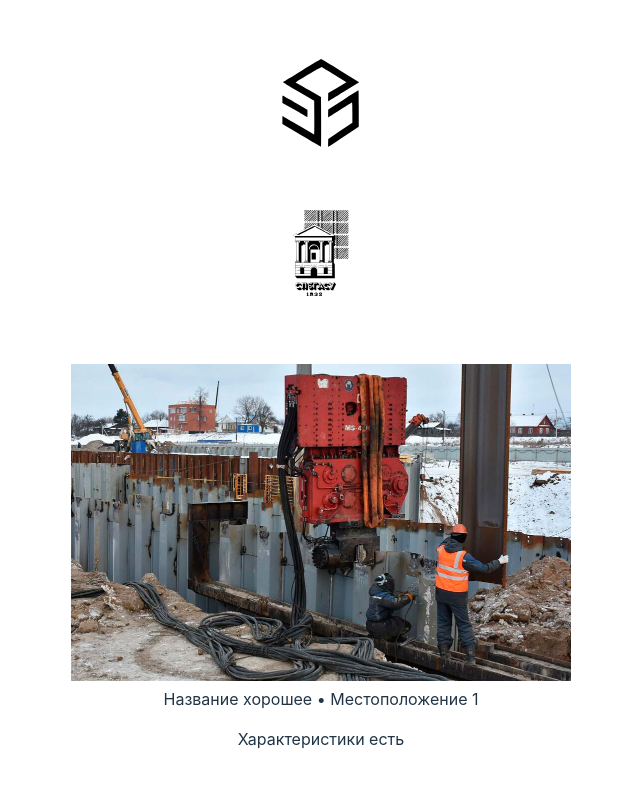
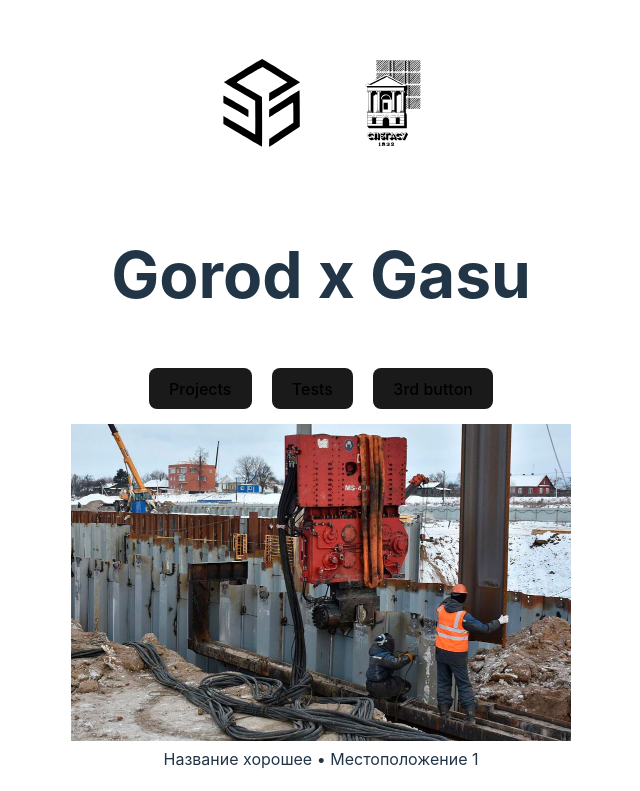
Before and after one commit to myznikovgleb/gorodxgasu, a React (Vite) app: page / in a window 1280 px wide. Shown: the top 791 px of the page, without its empty margins (319-959 px from the left). Built offline with nearby package versions, Linux system fonts and the light colour scheme.

Commit message:
add props buttons

```diff
--- a/src/App.css
+++ b/src/App.css
@@ -19,7 +19,7 @@
 }
 
 .card {
-  padding: 2em;
+  padding: 15px;
 }
 
 /* .read-the-docs {
--- a/src/App.jsx
+++ b/src/App.jsx
@@ -1,11 +1,11 @@
 import React from 'react'
-// import gasuLogo from '/gasu.svg'
-// import gorodLogo from '/gorod.svg'
 import './App.css'
 import Card from './Projects.jsx'
 import datacards from './dataProjects.jsx'
 import Logos from './Logos.jsx'
 import datalogos from './dataLogos.jsx'
+import Buttons from './navButtons.jsx'
+import databuttons from './dataButtons.jsx'
 
 function App() {
   const cards = datacards.map(item => {
@@ -25,42 +25,27 @@ function App() {
       />
     )
   })
+  const buttons = databuttons.map(item => {
+    return (
+      <Buttons
+        style={item.style}
+        buttonName={item.buttonName}
+      />
+    )
+  })
 
+  return (
 
-
-      // {/* <div>
-      //   <a href="https://www.sk-gorod.com/" target="_blank">
-      //     <img src={gorodLogo} className="logo" alt="Gorod logo" />
-      //   </a>
-      //   <a href="https://www.spbgasu.ru/" target="_blank">
-      //     <img src={gasuLogo} className="logo gasu" alt="Gasu logo" />
-      //   </a>
-      // </div> */}
-      // <>
-      // <h1>Gorod x Gasu</h1>
-      // <div className="card">
-      //   <button className="projectsButton">
-      //     Projects
-      //   </button>
-
-      //   <button className="testsButton">
-      //     Tests
-      //   </button>
-      // </div>
-      {/* <p className="read-the-docs">
+    <div>
+      {logos}
+      <h1 className="card">Gorod x Gasu</h1>
+      {buttons}
+      {cards}
+      <p className="read-the-docs">
         The project for students and teachers by SK Gorod
-      </p> */}
-      return (
-
-        <div>
-          {logos}
-          {cards}
-        </div>
-      )
-
-    // </>
-
-
+      </p>
+    </div>
+    )
 }
 
 export default App
--- a/src/Logos.jsx
+++ b/src/Logos.jsx
@@ -4,11 +4,9 @@ import './App.css'
 
 function Logos(props) {
     return (
-        <div>
-            <a href={props.siteLink} target="_blank">
-            <img src={props.imgLink} className="logo"/>
-            </a>
-        </div>
+        <a href={props.siteLink} target="_blank">
+        <img src={props.imgLink} className="logo"/>
+        </a>
     )
 }
 
--- /dev/null
+++ b/src/dataButtons.jsx
@@ -0,0 +1,17 @@
+export default [
+    {
+        id: 1,
+        style: "projectsButton",
+        buttonName: "Projects",
+    },
+    {
+        id: 2,
+        style: "testsButton",
+        buttonName: "Tests",
+    },
+    {
+        id: 3,
+        style: "testsButton",
+        buttonName: "3rd button",
+    }
+]
--- a/src/index.css
+++ b/src/index.css
@@ -5,7 +5,7 @@
 
   color-scheme: light dark;
   color: rgba(123, 115, 115, 0.87);
-  background-color: #bab9c6;
+  background-color: #ffffff;
 
   font-synthesis: none;
   text-rendering: optimizeLegibility;
--- /dev/null
+++ b/src/navButtons.jsx
@@ -0,0 +1,13 @@
+import React from 'react'
+import './index.css'
+
+
+function Buttons(props) {
+    return (
+        <button className={props.style}>
+          {props.buttonName}
+        </button>
+    )
+}
+
+export default Buttons
```
